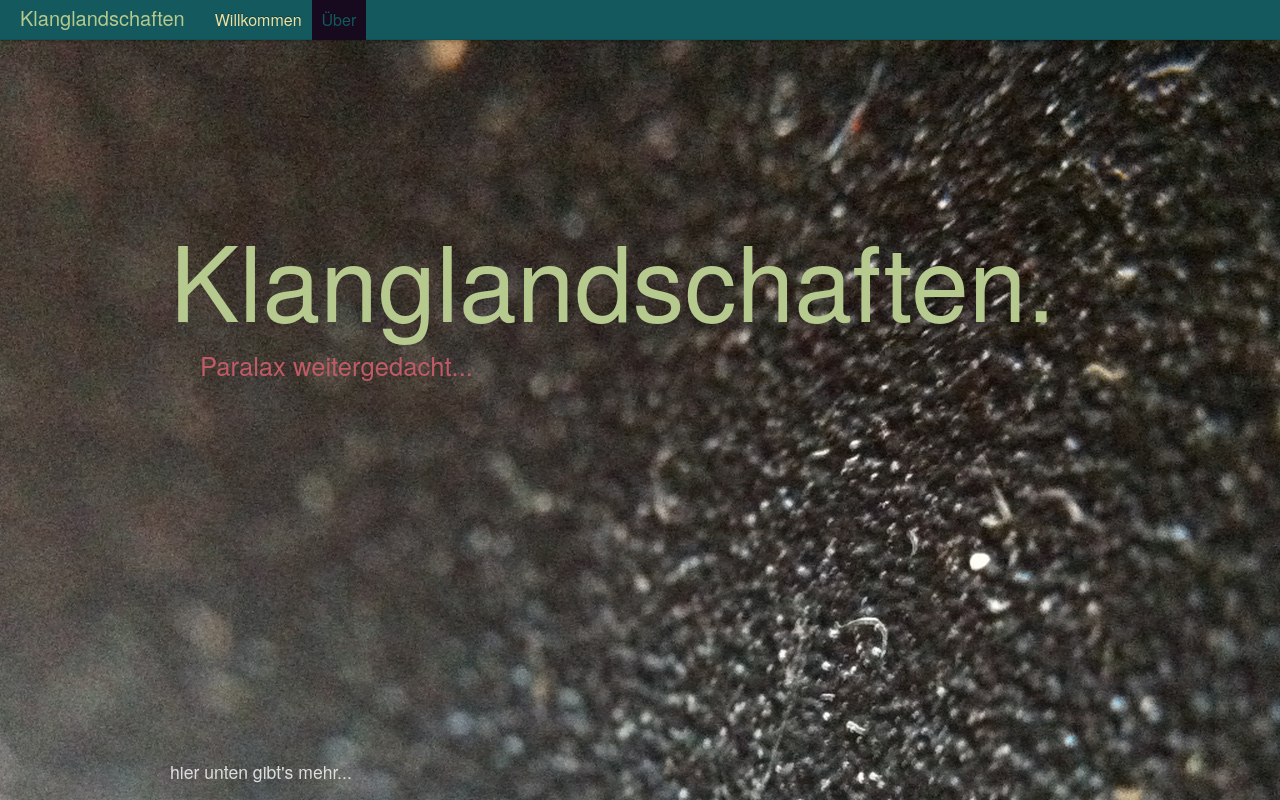
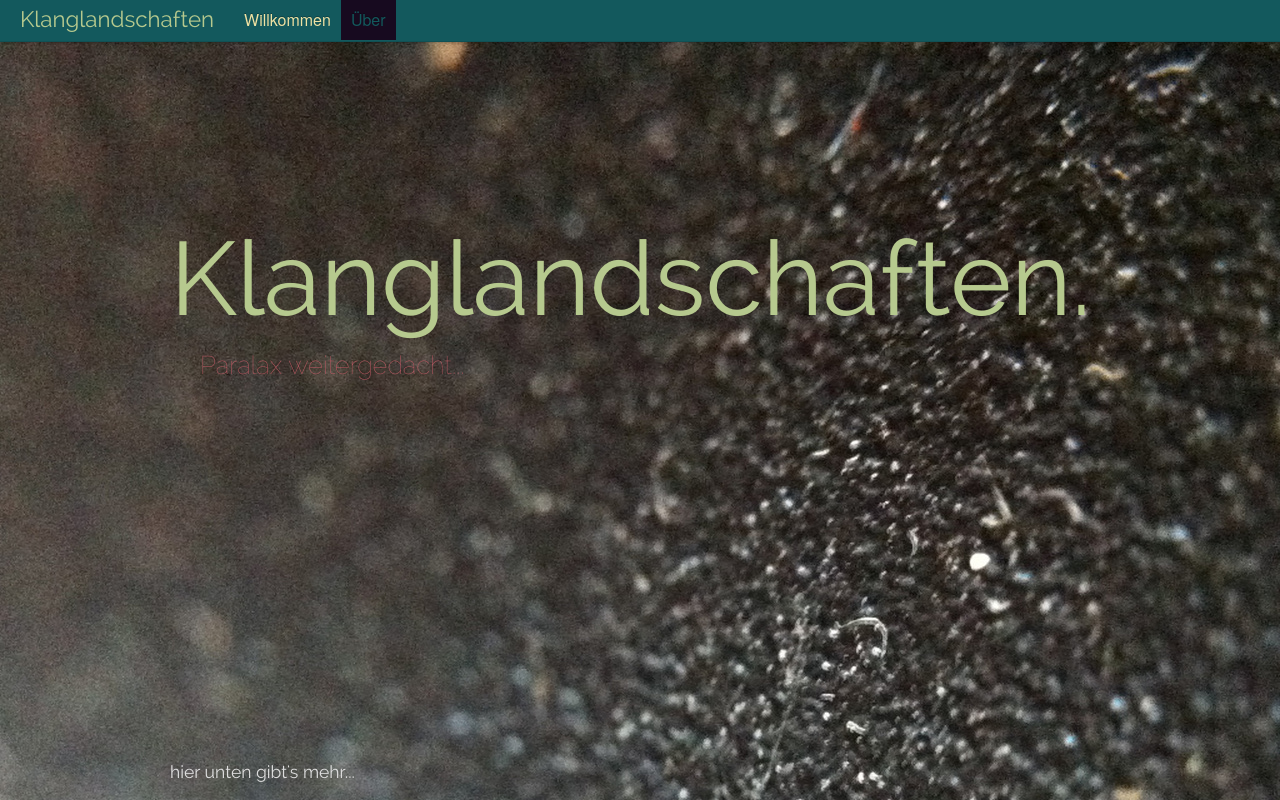
Before and after one commit to 321hendrik/scape, a plain HTML site: page index.html in a window 1280 px wide. Shown: the top 800 px of the page. Drawn offline with Linux system fonts and the light colour scheme.

Commit message:
typefaces

```diff
--- a/css/style.css
+++ b/css/style.css
@@ -16,14 +16,40 @@ pink: #BF5B65
  dark: #170A1F
   */
 
+@font-face {
+	font-family: "Raleway-Bold";
+	src: url("type/Raleway-Bold.otf") format("opentype");
+	font-style: normal;
+}
+@font-face {
+	font-family: "Raleway";
+	src: url("type/Raleway-Regular.otf") format("opentype");
+	font-style: normal;
+}
+@font-face {
+	font-family: "Raleway-Medium";
+	src: url("type/Raleway-Medium.otf") format("opentype");
+	font-style: normal;
+}
+@font-face {
+	font-family: "Raleway-Light";
+	src: url("type/Raleway-Light.otf") format("opentype");
+	font-style: normal;
+}
+@font-face {
+	font-family: "Raleway-Thin";
+	src: url("type/Raleway-Thin.otf") format("opentype");
+	font-style: normal;
+}
+
 body {
 	/*background-color: #170A1F;*/
-	font-family: "HelveticaNeue-Light", "Helvetica Neue Light", "HelveticaNeue", Helvetica, Arial, "Lucida Grande", sans-serif;
 	font-size: 1.0em;
 	padding-top: 40px; /* 60px to make the container go all the way to the bottom of the topbar */
 }
 
 p {
+	font-family: "Raleway", Helvetica, Arial, "Lucida Grande", sans-serif;
 	font-size: 1.1em;
 	color: #dedede;
 }
@@ -32,9 +58,11 @@ p {
 	margin-left: 20px;
 }
 .navbar .brand {
-	font-family: "HelveticaNeue-Light", "Helvetica Neue Light", "HelveticaNeue", Helvetica, Arial, "Lucida Grande", sans-serif;
+	font-size: 1.4em;
+	font-family: "Raleway", Helvetica, Arial, "Lucida Grande", sans-serif;
 	color: #B6C98E;
 }
+/*, "HelveticaNeue-Light", "Helvetica Neue Light", "HelveticaNeue", Helvetica, Arial, "Lucida Grande", sans-serif*/
 .navbar-inner {
 	background-image: none;
 	background-color: #13595D;
@@ -67,6 +95,7 @@ p {
 }
 
 .subtext {
+	font-family: "Raleway-Thin", Helvetica, Arial, "Lucida Grande", sans-serif;
 	margin-top: 1em;
 	font-size: 1.6em;
 	color: #BF5B65;
@@ -86,7 +115,6 @@ section .container {
 }
 
 .text-container {
-	margin-top: auto;
 	margin-bottom: auto;
 	padding: 20px;
 	background: rgba(80,80,80,0.7);/* dirty lila rgba(66,50,74,0.5) */
@@ -95,6 +123,8 @@ section .container {
 }
 
 .text-container p {
+	font-family: "Raleway-Thin", Helvetica, Arial, "Lucida Grande", sans-serif;
+	margin-top: auto;
 	color: white;
 	line-height: 1.4em;
 }
```
Also changed, not shown: css/type/Raleway-Bold.otf (added), css/type/Raleway-Light.otf (added), css/type/Raleway-Medium.otf (added), css/type/Raleway-Regular.otf (added), css/type/Raleway-Thin.otf (added).
